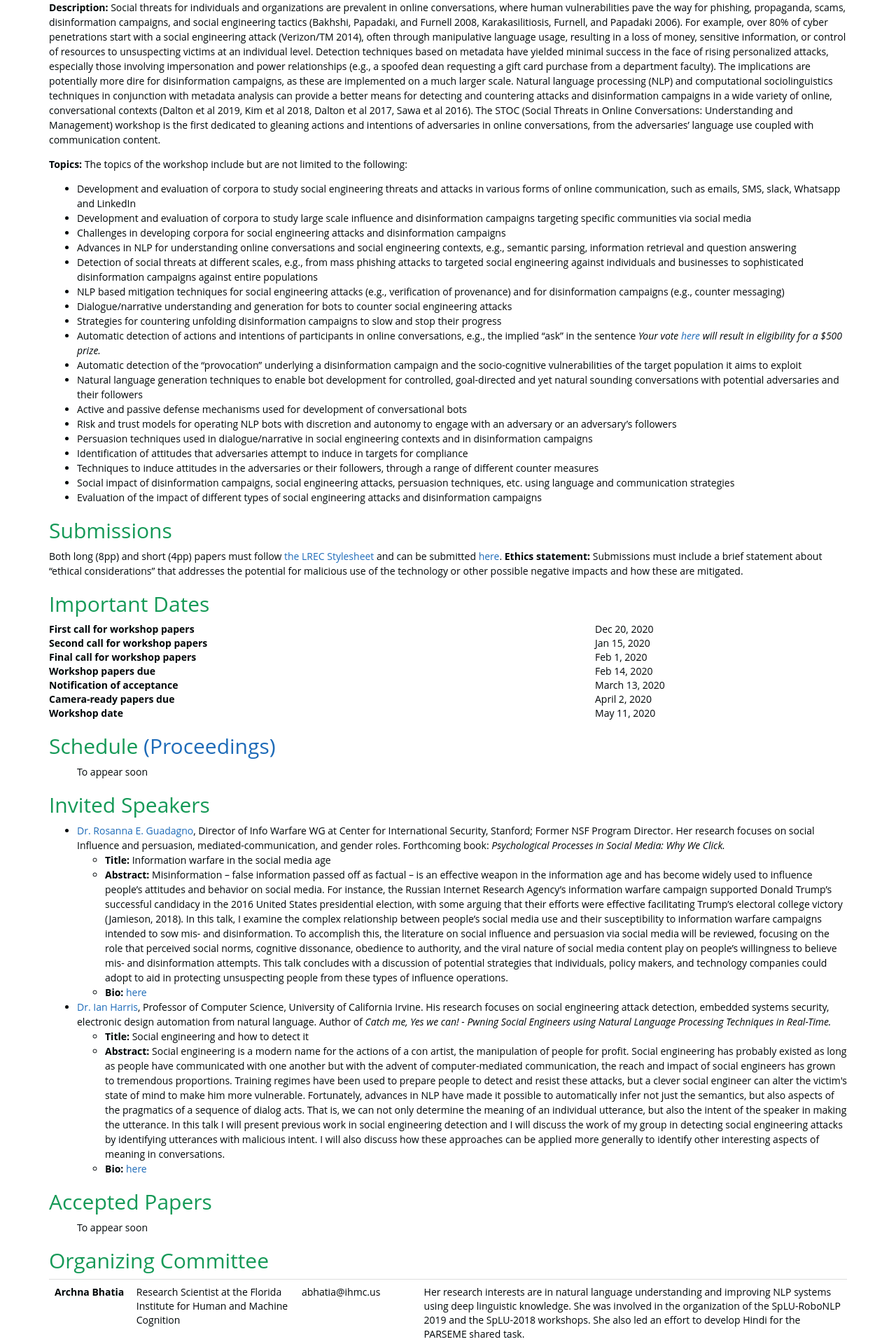
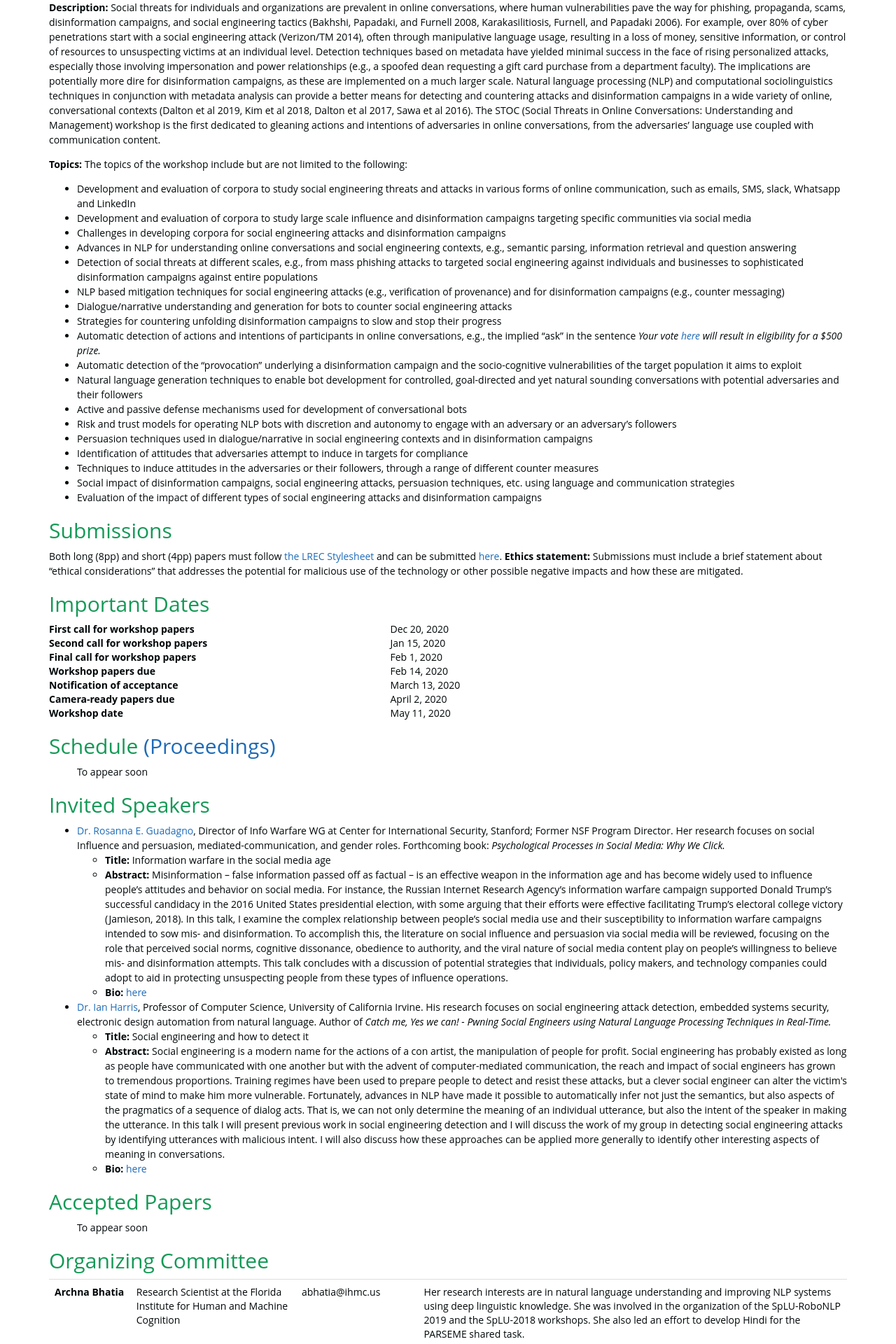
Before and after one commit to social-threats/social-threats.github.io, a Jekyll site: the page built from index.html, in a window 1280 px wide. Shown: the part 573-2493 px from the top of the page at 70% size. Built offline with Jekyll 4.4.1, drawn with Linux system fonts in a browser that asks for light colours; nearby versions of some CDN libraries.

Commit message:
fixing appearance

```diff
--- a/_includes/_STOC_2020/important_dates.html
+++ b/_includes/_STOC_2020/important_dates.html
@@ -3,18 +3,18 @@
 <h2>Important Dates</h2>
 
 <dl class="row">
-    <dt class="col-sm-8">First call for workshop papers</dt>
+    <dt class="col-sm-5">First call for workshop papers</dt>
     <dd class="col-sm-3">Dec 20, 2020</dd>
-    <dt class="col-sm-8">Second call for workshop papers</dt>
+    <dt class="col-sm-5">Second call for workshop papers</dt>
     <dd class="col-sm-3">Jan 15, 2020</dd>
-    <dt class="col-sm-8">Final call for workshop papers</dt>
+    <dt class="col-sm-5">Final call for workshop papers</dt>
     <dd class="col-sm-3">Feb 1, 2020</dd>
-    <dt class="col-sm-8">Workshop papers due</dt>
+    <dt class="col-sm-5">Workshop papers due</dt>
     <dd class="col-sm-3">Feb 14, 2020</dd>
-    <dt class="col-sm-8">Notification of acceptance</dt>
+    <dt class="col-sm-5">Notification of acceptance</dt>
     <dd class="col-sm-3">March 13, 2020</dd>
-    <dt class="col-sm-8">Camera-ready papers due</dt>
+    <dt class="col-sm-5">Camera-ready papers due</dt>
     <dd class="col-sm-3">April 2, 2020</dd>
-    <dt class="col-sm-8">Workshop date</dt>
+    <dt class="col-sm-5">Workshop date</dt>
     <dd class="col-sm-3">May 11, 2020</dd>
 </dl>
```
